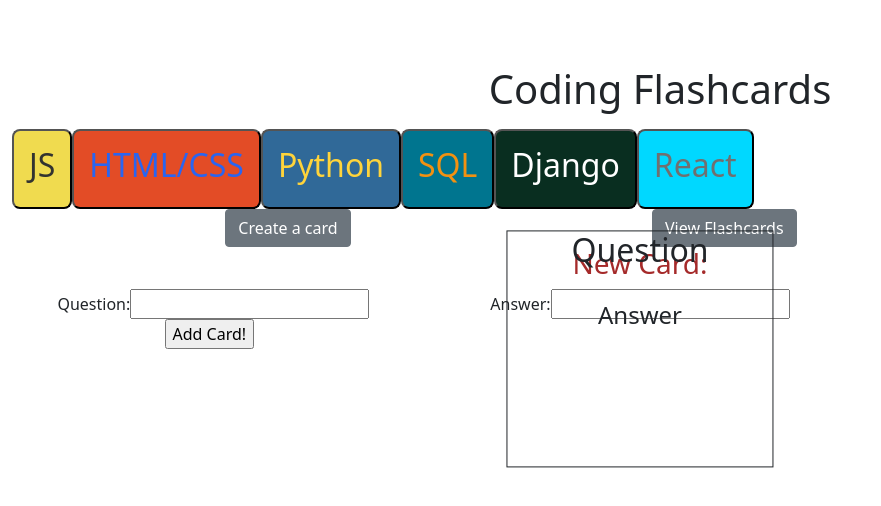
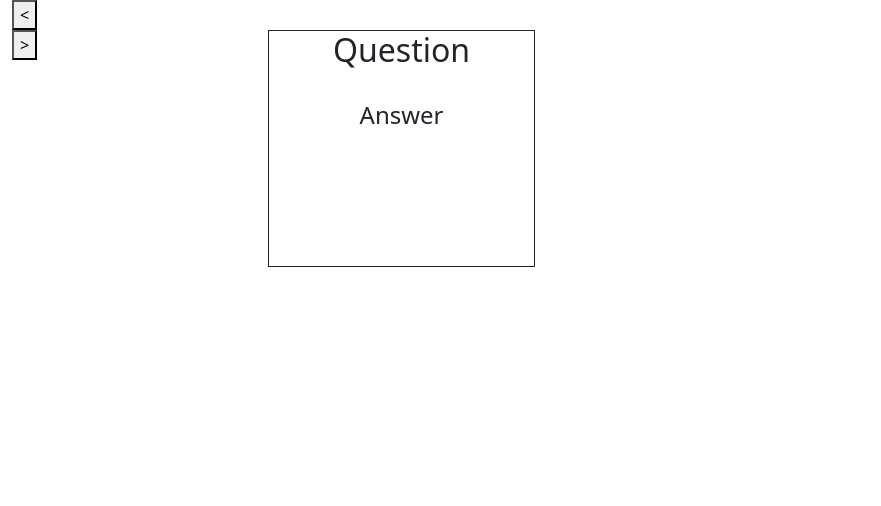
Before and after one commit to connor-hood/flashcard_fe, a React (Create React App) app: page / in a window 1280 px wide. Shown: the top 506 px of the page, without its empty margins (0-881 px from the left). Built offline with nearby package versions, Linux system fonts and the light colour scheme.

Commit message:
got arrows added to flashcard viewer

```diff
--- a/src/components/CardViewer/cardViewer.css
+++ b/src/components/CardViewer/cardViewer.css
@@ -7,7 +7,5 @@
     padding-right: 5%;
     text-align: center;
     position: absolute;
-    left: 50%;
-    margin-right: -50%;
-    transform: translate(-50%, -50%);
+    margin-left: 20%;
 }
--- a/src/components/CardViewer/cardViewer.jsx
+++ b/src/components/CardViewer/cardViewer.jsx
@@ -3,11 +3,21 @@ import '../CardViewer/cardViewer.css'
 
 function CardViewer(props){
     return(
+      <div>
+          <div className="col-md-4">
+                <button onClick={() => props.previousCard()}>&lt;</button>
+            </div>
+        <div className="col-md-4">
         <div className="flashcard">
             <h2>Question</h2>
             <br></br>
             <h4>Answer</h4>
+            </div>
         </div>
+        <div className="col-md-4">
+                <button onClick={() => props.nextCard()}>&gt;</button>
+            </div>
+      </div>
     )
 }
 
--- a/src/components/app.jsx
+++ b/src/components/app.jsx
@@ -17,7 +17,7 @@ class App extends Component {
     render() {
         return (
             <div className="container-fluid">
-                <TitleBar />
+                {/* <TitleBar />
                 <button className="jsbutton" onClick={this.handleClick} id="JS">
                     <h2>JS</h2>
                     <h4>{this.state.cardCount}</h4>
@@ -43,7 +43,7 @@ class App extends Component {
                     <h4>{this.state.cardCount}</h4>
                 </button>
                 <LanguageDetail />
-                <CardCreator />
+                <CardCreator /> */}
                 <CardViewer />
             </div>
         );
```
